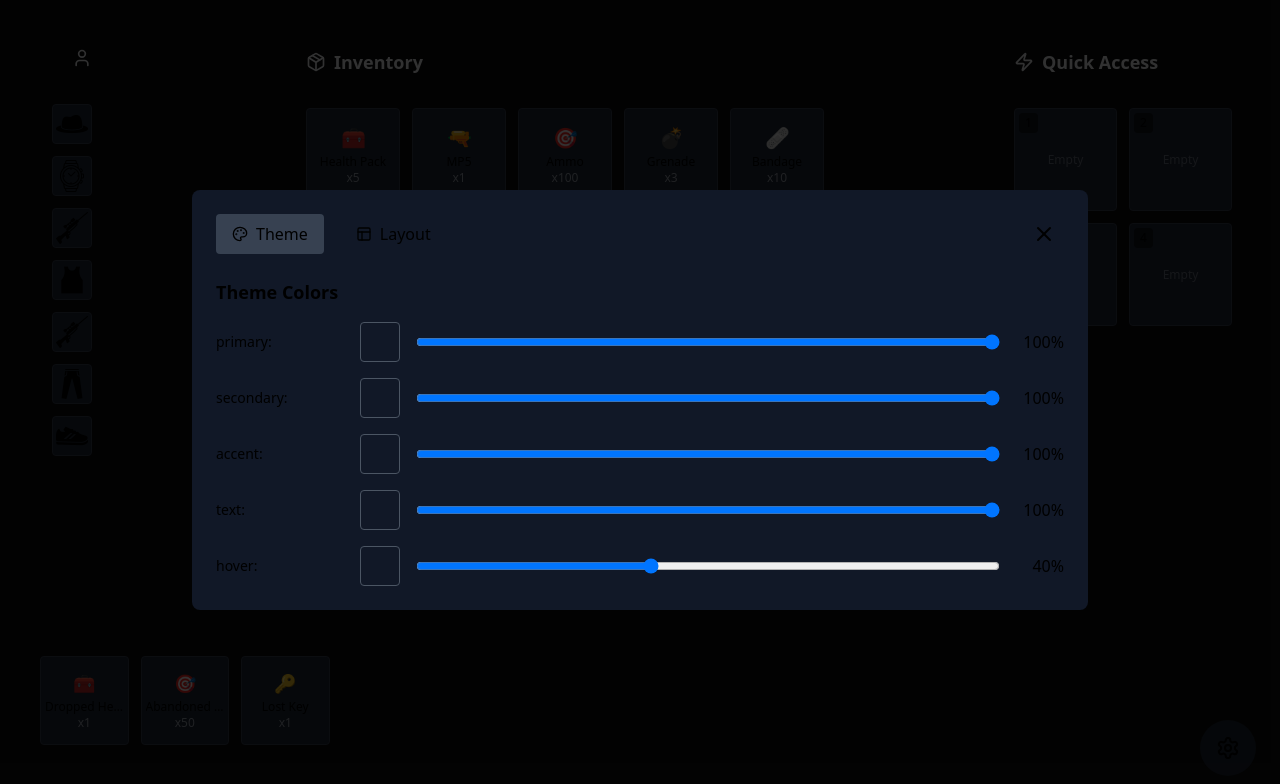
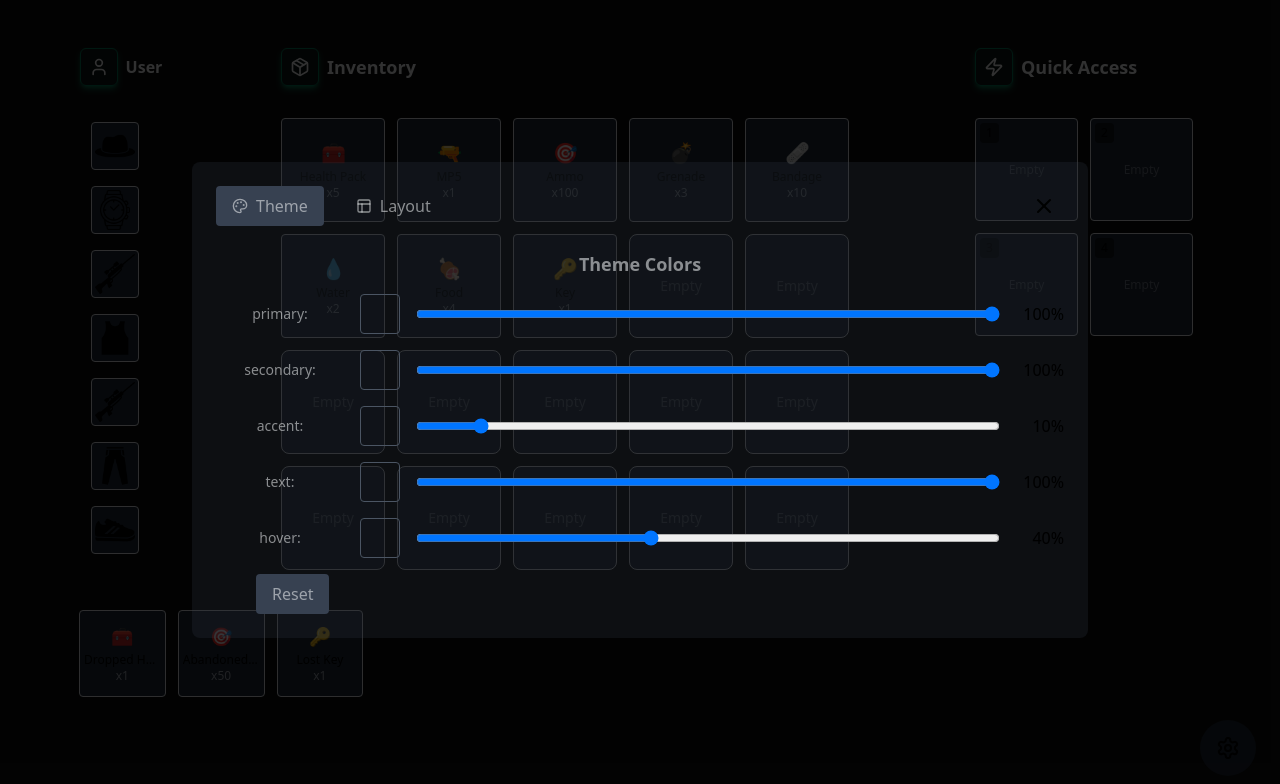
Before and after one commit to dhanashreemhatre/Game-Inventory-Designs, a React (Create React App) app: page / in a window 1280 px wide. Both pictures are taken after a click on the button 1228 px from the left and 748 px from the top of the page. Shown: the top 784 px of the page. Built offline with nearby package versions, Linux system fonts and the light colour scheme.

Commit message:
feat: new changes

```diff
--- a/src/App.js
+++ b/src/App.js
@@ -2,6 +2,7 @@ import InventoryApp from "./components/Inventory";
 import Inventory3 from "./components/Inventory3";
 import AestheticInventory from "./components/Inventory2";
 import InventorySystem from "./components/Inventory4";
+import './App.css';
 
 
 function App() {
--- a/src/components/Inventory2.jsx
+++ b/src/components/Inventory2.jsx
@@ -31,9 +31,9 @@ const defaultThemes = {
   Default: {
     primary: 'bg-gray-900',
     secondary: 'bg-gray-800',
-    accent: 'border-gray-700',
+    accent: 'border-emerald-700 bg-emerald-700/10 shadow-md shadow-emerald-500/50 rounded-md',
     text: 'text-gray-100',
-    hover: 'hover:bg-emerald-200/40'
+    hover: 'hover:border-emerald-200/40 hover:shadow-md hover:shadow-emerald-500/50'
   }
 };
 
@@ -52,22 +52,22 @@ const initialInventory = [
 const layoutPresets = {
   standard: {
     container: 'h-screen w-screen fixed inset-0 p-8 bg-black/95',
-    gridLayout: 'grid grid-cols-[100px_550px_250px] grid-rows-[1fr_120px] gap-10 h-full max-w-[1800px] flex justify-between', // reduced from 200px to 120px
+    gridLayout: 'grid grid-cols-[100px_600px_250px] gap-4 h-[75vh] max-w-[1800px] flex justify-around', // reduced from 200px to 120px
     inventoryGrid: 'grid-cols-5 gap-3',
     quickSlotsGrid: 'grid-cols-2 gap-3',
     groundItemsGrid: 'grid-cols-8 gap-3'
   },
   compact: {
     container: 'h-screen w-screen fixed inset-0 p-4 bg-black/95',
-    gridLayout: 'grid grid-cols-[250px_460px_200px] grid-rows-[1fr_100px] gap-4 h-full max-w-[1600px] flex justify-between', // reduced from 180px to 100px
+    gridLayout: 'grid grid-cols-[100px_560px_200px] gap-4 h-[75vh] max-w-[1600px] flex justify-around', // reduced from 180px to 100px
     inventoryGrid: 'grid-cols-5 gap-2',
     quickSlotsGrid: 'grid-cols-2 gap-2',
-    groundItemsGrid: 'grid-cols-6 gap-2 h-[80px]'
+    groundItemsGrid: 'grid-cols-8 gap-3'
   },
   widescreen: {
-    container: 'h-screen w-screen fixed inset-0 p-10 bg-black/95',
-    gridLayout: 'grid grid-cols-[320px_1fr_320px] grid-rows-[1fr_140px] gap-8 h-full max-w-[2000px] mx-auto', // reduced from 220px to 140px
-    inventoryGrid: 'grid-cols-10 gap-4',
+    container: 'h-screen w-screen fixed inset-0 p-8 bg-black/95',
+    gridLayout: 'grid grid-cols-[100px_1fr_200px] gap-10 h-[75vh] h-full max-w-[2000px] mx-auto', // reduced from 220px to 140px
+    inventoryGrid: 'grid-cols-8 gap-4',
     quickSlotsGrid: 'grid-cols-2 gap-4',
     groundItemsGrid: 'grid-cols-10 gap-4'
   }
@@ -256,10 +256,10 @@ const handlePickupItem = (item, index) => {
         <div className={currentLayout.gridLayout}>
      {/* Character Equipment Panel */}
      <div className={`rounded-lg flex flex-col`}>
-          <h2 className={`${activeTheme.text} text-md font-bold p-4 flex justify-center items-center gap-2 ${activeTheme.accent}`}>
-            <User className="w-5 h-5" />
+          <h2 className={`${activeTheme.text} text-md font-bold p-4 flex justify-center items-center gap-2`}>
+            <div className={`border p-2 ${activeTheme.accent}`}><User className="w-5 h-5" /></div> User
           </h2>
-          <div className="flex-1 p-4 space-y-1 overflow-y-auto">
+          <div className="flex-1 p-4 space-y-2 overflow-y-auto">
             {['Hat', 'Watch', 'Armor', 'Shirt', 'Weapon', 'Pants', 'Shoes'].map((slot) => (
               <EquipmentSlot
                 key={slot}
@@ -271,9 +271,9 @@ const handlePickupItem = (item, index) => {
           </div>
         </div>
          {/* Main Inventory */}
-         <div className={`rounded-lg ${activeTheme.accent} flex flex-col`}>
-          <h2 className={`${activeTheme.text} text-lg font-bold p-4 flex items-center gap-2  ${activeTheme.accent}`}>
-            <Package className="w-5 h-5" /> Inventory
+         <div className={`rounded-lg flex flex-col`}>
+          <h2 className={`${activeTheme.text} text-lg font-bold p-4 flex items-center gap-2`}>
+          <div className={`border p-2 ${activeTheme.accent}`}> <Package className="w-5 h-5" /> </div>Inventory
           </h2>
           <div className="flex-1 p-4 overflow-y-auto">
             <div className={`grid ${currentLayout.inventoryGrid}`}>
@@ -293,9 +293,9 @@ const handlePickupItem = (item, index) => {
         </div>
 
           {/* Quick Slots Panel */}
-        <div className={`rounded-lg ${activeTheme.accent} flex flex-col`}>
-          <h2 className={`${activeTheme.text} text-lg font-bold p-4 flex items-center gap-2 ${activeTheme.accent}`}>
-            <Zap className="w-5 h-5" /> Quick Access
+        <div className={`rounded-lg flex flex-col`}>
+          <h2 className={`${activeTheme.text} text-lg font-bold p-4 flex items-center gap-2`}>
+          <div className={`border p-2 ${activeTheme.accent}`}> <Zap className="w-5 h-5" /></div> Quick Access
           </h2>
           <div className="flex-1 p-4">
             <div className={`grid ${currentLayout.quickSlotsGrid}`}>
@@ -316,7 +316,7 @@ const handlePickupItem = (item, index) => {
 
             {/* Ground Items Panel - Updated to be more compact */}
 
-          <div className={`col-span-2 rounded-lg ${activeTheme.accent} flex flex-col`}>
+          <div className={`col-span-2 rounded-lg flex flex-col`}>
 
             <div className="flex-1 p-2 overflow-x-auto">
               <div className={`grid ${currentLayout.groundItemsGrid}`}>
@@ -371,7 +371,7 @@ const handlePickupItem = (item, index) => {
     >
       <button
         onClick={() => handleItemAction('use', showItemMenu.item, showItemMenu.slotIndex)}
-        className={`w-full p-2 mb-2 ${activeTheme.secondary} rounded flex items-center gap-2 hover:bg-gray-700/40`}
+        className={`w-full p-2 mb-2 ${activeTheme.secondary} ${activeTheme.hover} rounded flex items-center gap-2 hover:bg-gray-700/40`}
       >
         <Trash2 className="w-4 h-4" /> Use Item
       </button>
@@ -394,7 +394,7 @@ const handlePickupItem = (item, index) => {
         />
         <button
           onClick={() => handleItemAction('give', showItemMenu.item, showItemMenu.slotIndex)}
-          className={`w-full p-2 ${activeTheme.secondary} rounded flex items-center justify-center gap-2 hover:bg-gray-700/40`}
+          className={`w-full p-2 ${activeTheme.secondary} ${activeTheme.hover} rounded flex items-center justify-center gap-2 hover:bg-gray-700/40`}
         >
           <User className="w-4 h-4" /> Give Item
         </button>
@@ -427,7 +427,7 @@ const InventoryItem = ({ item, theme, onClick }) => {
   return (
     <div
       ref={drag}
-      className={`${theme.secondary} ${theme.hover} aspect-square rounded border ${theme.accent}
+      className={`${theme.secondary} aspect-square rounded border ${theme.hover}
         p-2 flex flex-col items-center justify-center cursor-move transition-all duration-200
         ${isDragging ? 'opacity-50' : ''}`}
       onClick={onClick}
@@ -455,7 +455,7 @@ const QuickSlot = ({ item, theme, index, onClick, onDrop }) => {
   return (
     <div
       ref={drop}
-      className={`${theme.secondary} ${theme.hover} aspect-square rounded border ${theme.accent}
+      className={`${theme.secondary} ${theme.hover} aspect-square rounded border
         p-2 flex flex-col items-center justify-center relative transition-all duration-200
         ${isOver ? 'border-2 border-white' : ''}`}
       onClick={onClick}
@@ -482,11 +482,10 @@ const EquipmentSlot = ({ theme, image, label }) => (
     <div className={`
       ${theme.secondary}
       ${theme.hover}
-      w-10
-      h-10
+      w-12
+      h-12
       rounded
       border
-      ${theme.accent}
       flex
       items-center
       justify-center
@@ -496,7 +495,7 @@ const EquipmentSlot = ({ theme, image, label }) => (
       <img
         src={image}
         alt={label}
-        className="w-8 h-8 object-contain"
+        className="w-10 h-10 object-contain"
       />
     </div>
   </div>
@@ -505,7 +504,7 @@ const EquipmentSlot = ({ theme, image, label }) => (
 // More compact ground item
 const GroundItem = ({ item, theme, onPickup }) => (
   <div
-    className={`${theme.secondary} ${theme.hover} aspect-square rounded border ${theme.accent}
+    className={`${theme.secondary} ${theme.hover} aspect-square rounded border
       p-1 flex flex-col items-center justify-center cursor-pointer transition-all duration-200`}
     onClick={onPickup}
   >
@@ -517,7 +516,7 @@ const GroundItem = ({ item, theme, onPickup }) => (
 
 
 const EmptySlot = ({ theme }) => (
-  <div className={`${theme.secondary} ${theme.hover} aspect-square rounded-lg border ${theme.accent}
+  <div className={`${theme.secondary} ${theme.hover} aspect-square rounded-lg border
     flex items-center justify-center transition-colors duration-200`}>
     <span className="text-gray-500 text-sm">Empty</span>
   </div>
--- a/src/components/Setting.jsx
+++ b/src/components/Setting.jsx
@@ -9,7 +9,15 @@ const hexToRgba = (hex, alpha = 1) => {
   const b = parseInt(hex.slice(5, 7), 16);
   return `rgba(${r}, ${g}, ${b}, ${alpha})`;
 };
-
+const defaultThemes = {
+  Default: {
+    primary: 'bg-gray-900',
+    secondary: 'bg-gray-800',
+    accent: 'border-emerald-700 bg-emerald-700/10 shadow-md shadow-emerald-500/50 rounded-md',
+    text: 'text-gray-100',
+    hover: 'hover:border-emerald-200/40 hover:shadow-md hover:shadow-emerald-500/50'
+  }
+};
 const defaultLayouts = {
   standard: {
     character: { gridColumn: '1', gridRow: '1' },
@@ -50,7 +58,7 @@ const ColorPicker = ({ label, color, onChange }) => {
   return (
     <div className="relative mb-4">
       <div className="flex items-center gap-4">
-        <label className="w-32 text-sm">{label}:</label>
+        <label className="w-32 text-sm  text-gray-100/55">{label}:</label>
         <div
           className="w-10 h-10 rounded cursor-pointer border border-gray-600"
           style={{ backgroundColor: hexToRgba(currentColor, opacity / 100) }}
@@ -70,7 +78,7 @@ const ColorPicker = ({ label, color, onChange }) => {
       {showPicker && (
         <div className="absolute z-10 mt-2">
           <div className="fixed inset-0" onClick={() => setShowPicker(false)} />
-          <div className="relative z-20">
+          <div className="relative z-20 ">
             <HexColorPicker color={currentColor} onChange={handleColorChange} />
           </div>
         </div>
@@ -100,7 +108,7 @@ const VisualLayoutEditor = ({ layout: selectedLayout, onLayoutChange }) => {
   return (
     <div className="space-y-6">
       <div className="mb-6">
-        <h3 className="text-lg font-bold mb-4">Layout Templates</h3>
+        <h3 className="text-lg font-bold mb-4  text-gray-100/55">Layout Templates</h3>
         <div className="grid grid-cols-2 gap-4 mb-6">
           {Object.keys(defaultLayouts).map((layoutName) => (
             <button
@@ -141,24 +149,24 @@ const EnhancedSettingsModal = ({ show, onClose, theme, onThemeChange, layout, on
 
   return (
     <div className="fixed inset-0 bg-black/80 flex items-center justify-center p-4 z-50">
-      <div className="bg-gray-900 rounded-lg p-6 max-w-4xl w-full max-h-[80vh] overflow-y-auto">
+      <div className="bg-gray-700/20 rounded-lg p-6 max-w-4xl w-full max-h-[80vh] overflow-y-auto">
         <div className="flex justify-between items-center mb-6">
           <div className="flex gap-4">
             <button
               onClick={() => setActiveTab('theme')}
-              className={`flex items-center gap-2 px-4 py-2 rounded transition-colors ${
-                activeTab === 'theme' ? 'bg-gray-700' : 'hover:bg-gray-800'
+              className={`flex items-center gap-2 px-4 py-2 rounded transition-colors text-gray-100/55 ${
+                activeTab === 'theme' ? 'bg-gray-700' : 'hover:bg-gray-800/20'
               }`}
             >
-              <Palette className="w-4 h-4" /> Theme
+              <Palette className="w-4 h-4 text-gray-100/55" /> Theme
             </button>
             <button
               onClick={() => setActiveTab('layout')}
-              className={`flex items-center gap-2 px-4 py-2 rounded transition-colors ${
+              className={`flex items-center gap-2 px-4 py-2 rounded transition-colors  text-gray-100/55 ${
                 activeTab === 'layout' ? 'bg-gray-700' : 'hover:bg-gray-800'
               }`}
             >
-              <Layout className="w-4 h-4" /> Layout
+              <Layout className="w-4 h-4  text-gray-100/55" /> Layout
             </button>
           </div>
           <button
@@ -171,7 +179,8 @@ const EnhancedSettingsModal = ({ show, onClose, theme, onThemeChange, layout, on
 
         {activeTab === 'theme' ? (
           <div className="space-y-4">
-            <h3 className="text-lg font-bold mb-4">Theme Colors</h3>
+            <h3 className="text-lg font-bold mb-4  text-gray-100/55">Theme Colors</h3>
+
             {Object.entries(theme).map(([key, value]) => (
               <ColorPicker
                 key={key}
@@ -185,6 +194,9 @@ const EnhancedSettingsModal = ({ show, onClose, theme, onThemeChange, layout, on
                 }}
               />
             ))}
+            <div className='text-gray-100/55 text-start mx-10'> <button className='border-white px-4 py-2 rounded bg-gray-700 hover:bg-gray-800' onClick={() => { localStorage.clear();onThemeChange(defaultThemes.Default); }}>
+              Reset
+            </button></div>
           </div>
         ) : (
           <VisualLayoutEditor
```
